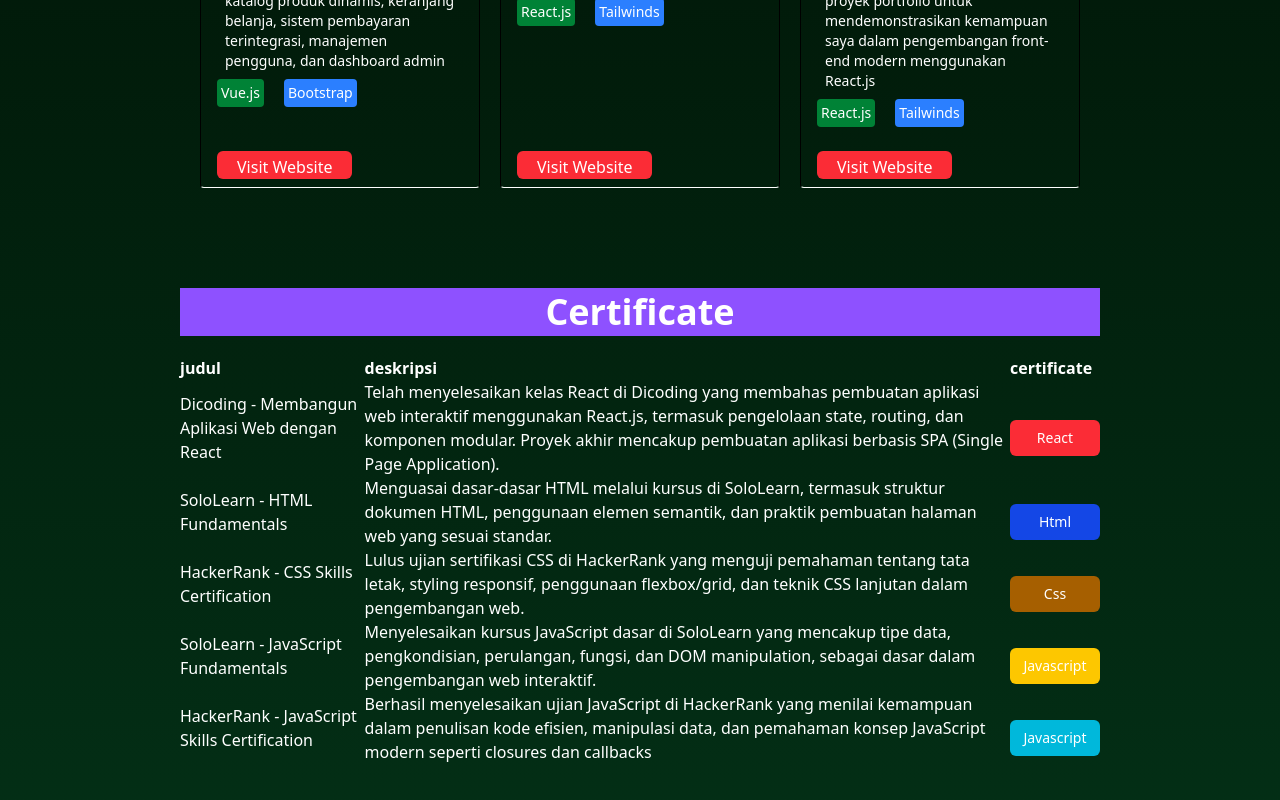
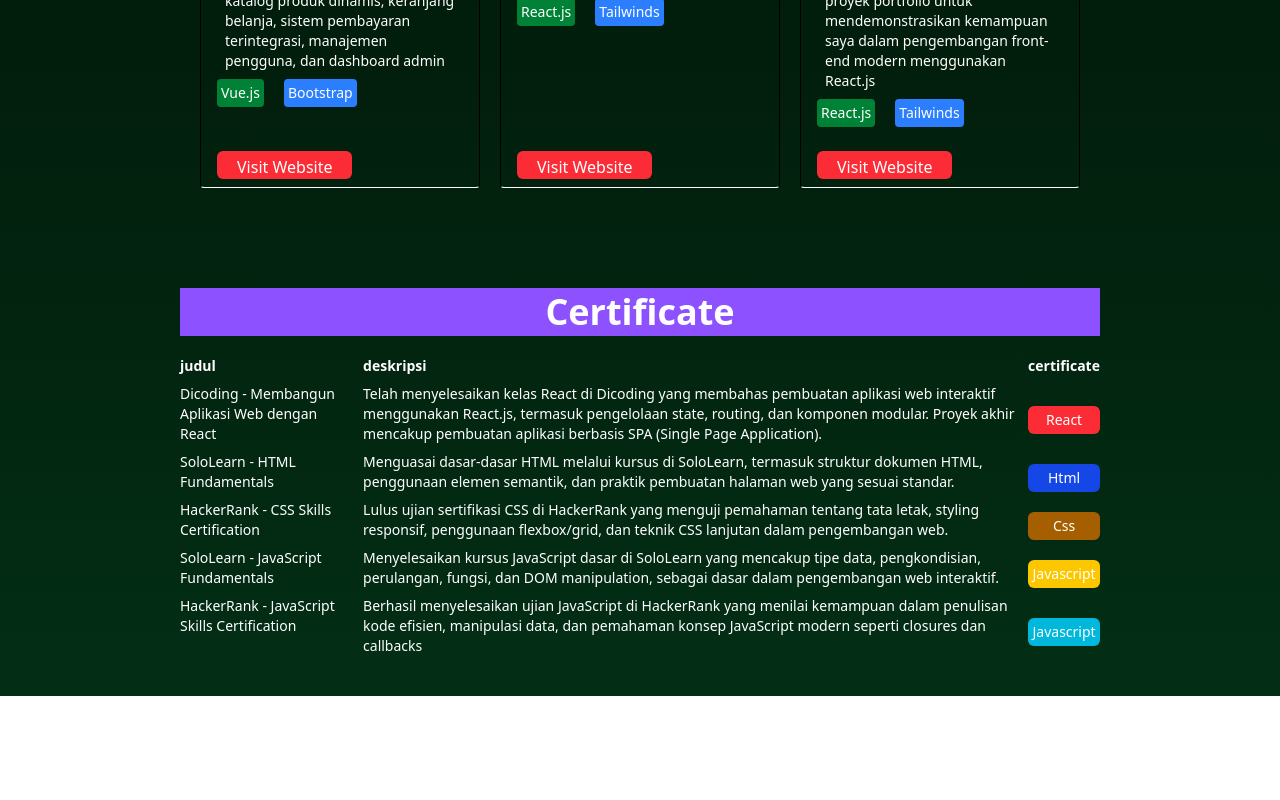
Before and after one commit to cepiseptiyana/portfolio_fullstack, a React (Vite) app: page / in a window 1280 px wide. Shown: the part 3019-3819 px from the top of the page. After the commit the page ends 3715 px from the top, so only its background shows below. Built offline with nearby package versions, Linux system fonts and the light colour scheme.

Commit message:
feat: menambah fitur cv & certificate

```diff
--- a/src/features/home/components/Certifications.jsx
+++ b/src/features/home/components/Certifications.jsx
@@ -5,18 +5,18 @@
     const list = certifications.map((data, index) => {
       return (
         <tr key={index}>
-          <td>
+          <td className="flex items-start pt-2 pr-2">
             <h1>{data.judul}</h1>
           </td>
 
-          <td>
+          <td className="pt-2 pr-2">
             <p>{data.text}</p>
           </td>
 
           <td>
             <nav className="mt-5">
               <a
-                className={`capitalize w-[90px] text-center inline-block ${data.color} p-2 text-white text-sm rounded-md hover:bg-blue-500 duration-200`}
+                className={`capitalize w-[100%] sm:text-sm text-xs text-center inline-block ${data.color} p-1 text-white rounded-md hover:bg-blue-500 duration-200`}
                 href={data.file}
               >
                 {data.name}
@@ -49,7 +49,7 @@
           </h1>
         </header>
 
-        <ul className="text-white pt-5">
+        <ul className="text-white pt-5 sm:text-sm text-xs">
           <table>
             <thead>
               <tr className="text-left">
```
